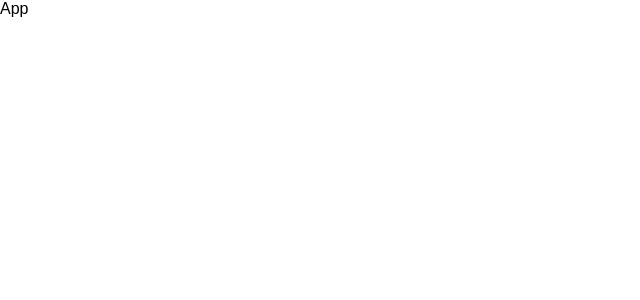
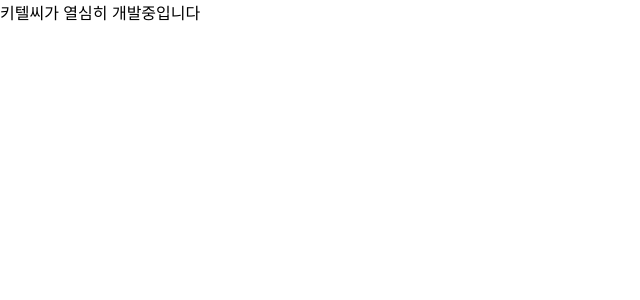
Before and after one commit to KittelLee/MEET, a React (Vite) app: page / in a window 1280 px wide. Shown: the top 300 px of the page, without its empty margins (0-640 px from the left). Built offline with nearby package versions, Linux system fonts and the light colour scheme; a web font is replaced by a local one.

Commit message:
Fix: path

```diff
--- a/index.html
+++ b/index.html
@@ -9,8 +9,8 @@
       property="og:description"
       content="김포, 강서, 강남, 수원, 용인 등 수도권에서 만나요! 💖"
     />
-    <meta property="og:image" content="https://meet-8843.web.app/OgImg.png" />
-    <meta property="og:url" content="https://meet-8843.web.app/" />
+    <meta property="og:image" content="https://meet-8843c.web.app/OgImg.png" />
+    <meta property="og:url" content="https://meet-8843c.web.app/" />
     <meta property="og:type" content="website" />
     <title>🐣수도권2030🐣 서울경기 💖우리들의 놀이💖</title>
   </head>
--- a/src/App.jsx
+++ b/src/App.jsx
@@ -1,5 +1,5 @@
 function App() {
-  return <div>App</div>;
+  return <div>키텔씨가 열심히 개발중입니다</div>;
 }
 
 export default App;
```
